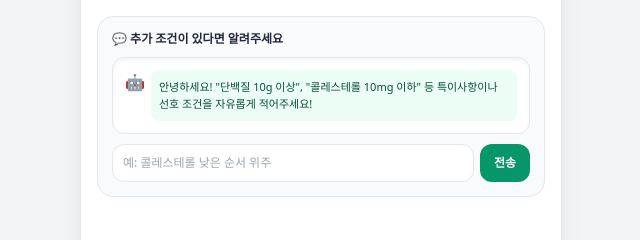
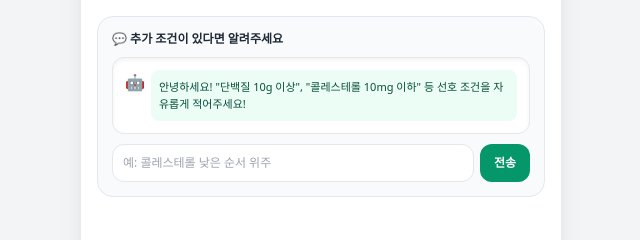
Before and after one commit to yuoonnu/nutrition-vision, a website: page public/index.html in a window 1280 px wide. Both pictures are taken after a click on the button "시작하기". Shown: the part 324-564 px from the top of the page, 319-959 px from the left. Drawn offline with nearby package versions, Linux system fonts and the light colour scheme; a web font is replaced by a local one.

Commit message:
change chatting

```diff
--- a/public/index.html
+++ b/public/index.html
@@ -137,7 +137,7 @@
             <div class="flex items-start gap-1.5">
               <span class="text-base">🤖</span>
               <p class="bg-emerald-50 text-emerald-900 p-2 rounded-lg leading-relaxed text-[11px]">
-                안녕하세요! "단백질 10g 이상", "콜레스테롤 10mg 이하" 등 특이사항이나 선호 조건을 자유롭게 적어주세요!
+                안녕하세요! "단백질 10g 이상", "콜레스테롤 10mg 이하" 등 선호 조건을 자유롭게 적어주세요!
               </p>
             </div>
           </div>
```
